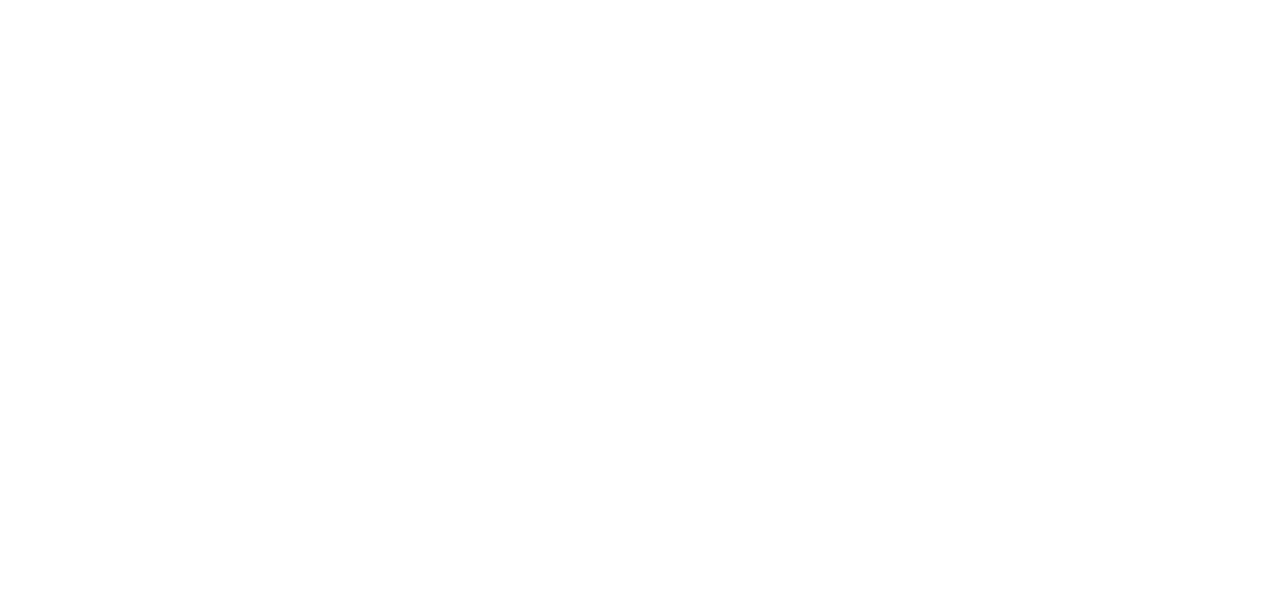
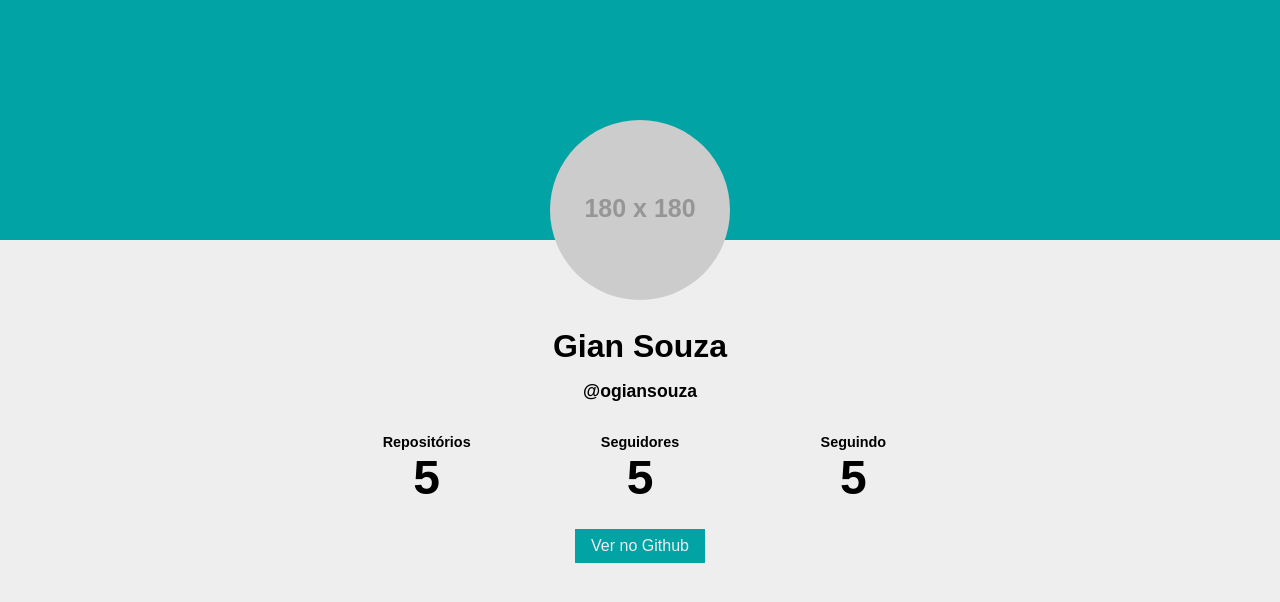
Before and after one commit to GuilhermeLuz-dev/curso_ebac_engenheiro_front_end, a plain HTML site: page index.html in a window 1280 px wide. Drawn offline with Linux system fonts and the light colour scheme; no server answers; placeholder pictures from the web are drawn by us.

Commit message:
acessando api do github

```diff
--- a/index.html
+++ b/index.html
@@ -1,11 +1,38 @@
 <!DOCTYPE html>
-<html lang="en">
+<html lang="pt-br">
+
 <head>
     <meta charset="UTF-8">
+    <meta http-equiv="X-UA-Compatible" content="IE=edge">
     <meta name="viewport" content="width=device-width, initial-scale=1.0">
-    <title>Document</title>
+    <title>Meu Github</title>
+    <link rel="stylesheet" href="main.css">
 </head>
+
 <body>
+    <header>
+        <div class="container">
+            <img class="profile-avatar" id="avatar" src="https://via.placeholder.com/180x180" alt=".">
+            <h1 class="profile-name" id="name">Gian Souza</h1>
+            <h2 class="profile-username" id="username">@ogiansouza</h2>
+            <ul class="numbers">
+                <li class="numbers-item">
+                    <h4>Repositórios</h4>
+                    <span id="number_repositorys">5</span>
+                </li>
+                <li class="numbers-item">
+                    <h4>Seguidores</h4>
+                    <span id="followers">5</span>
+                </li>
+                <li class="numbers-item">
+                    <h4>Seguindo</h4>
+                    <span id="following">5</span>
+                </li>
+            </ul>
+            <a href="https://github.com/GuilhermeLuz-dev" class="profile-link">Ver no Github</a>
+        </div>
+    </header>
+    <script src="script.js"></script>
+</body>
 
-</body>
 </html>
--- /dev/null
+++ b/main.css
@@ -0,0 +1,72 @@
+:root {
+    --header-color: #01a3a4;
+    --bg-color: #eee;
+}
+
+* {
+    font-family: sans-serif;
+    margin: 0;
+    padding: 0;
+    box-sizing: border-box;
+    list-style-type: none;
+}
+
+body {
+    background-color: var(--bg-color);;
+}
+
+.container {
+    max-width: 640px;
+    width: 100%;
+    margin: 0 auto;
+}
+
+header {
+    background-color: var(--header-color);
+    text-align: center;
+    height: 30vh;
+}
+
+header .container {
+    position: relative;
+    bottom: -50%;
+}
+
+.profile-avatar {
+    border-radius: 50%;
+    margin-bottom: 24px;
+    width: 180px;
+    height: 180px;
+}
+
+.profile-name {
+    font-size: 2em;
+}
+
+.profile-username {
+    margin: 16px 0 32px;
+    font-size: 1.1em;
+}
+
+.profile-link {
+    background-color: var(--header-color);
+    color: var(--bg-color);
+    padding: 8px 16px;
+    display: inline-block;
+    margin-top: 24px;
+    text-decoration: none;
+}
+
+.numbers {
+    display: grid;
+    grid-template-columns: 1fr 1fr 1fr;
+}
+
+.numbers-item {
+    font-size: 3em;
+    font-weight: bold;
+}
+
+.numbers-item h4 {
+    font-size: .3em;
+}
--- /dev/null
+++ b/script.js
@@ -0,0 +1,22 @@
+document.addEventListener('DOMContentLoaded', () => {
+    const avatar = document.querySelector('#avatar');
+    const name = document.querySelector('#name');
+    const username = document.querySelector('#username');
+    const repositorys = document.querySelector('#number_repositorys')
+    const followersElement = document.querySelector('#followers')
+    const followingElement = document.querySelector('#following')
+
+    fetch('https://api.github.com/users/GuilhermeLuz-dev').then((res) => {
+        return res.json();
+    }).then(json => {
+        console.log(json);
+        name.innerHTML = json.name;
+        username.innerHTML = json.login;
+        repositorys.innerHTML = json.public_repos;
+        followersElement.innerHTML = json.followers;
+        followingElement.innerHTML = json.following;
+        avatar.src = json.avatar_url;
+    }).catch(() => {
+        throw new Error();
+    })
+})
```
